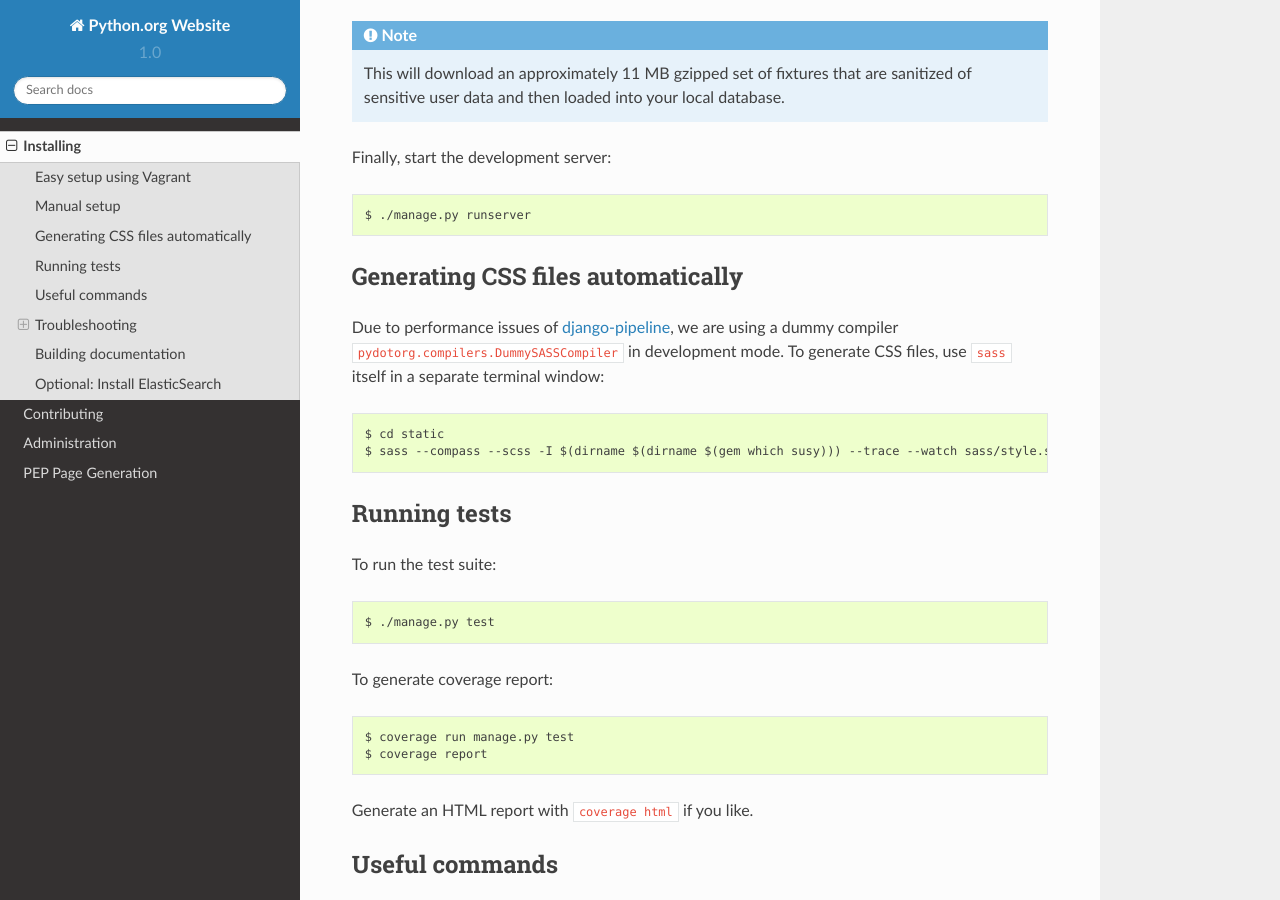
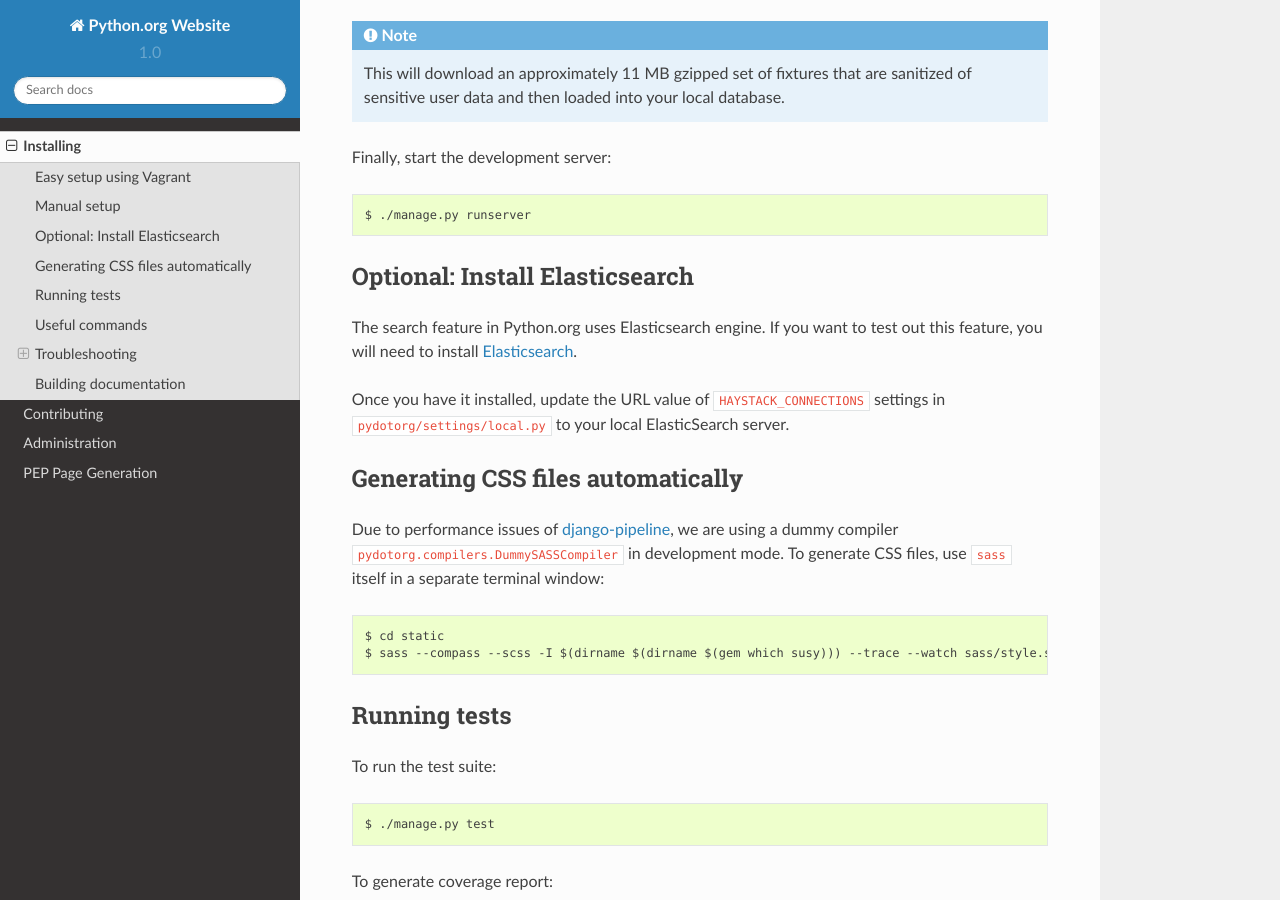
Before and after one commit to python/pythondotorg, a Sphinx documentation site: the page built from docs/source/install.rst, in a window 1280 px wide and 900 px high, scrolled down 2079 px. Built offline with Sphinx 7.4.7 and the Read the Docs theme 2.0.0, drawn with Linux system fonts in a browser that asks for light colours; some of the changed text lies outside the part shown.

Commit message:
move elasticsearch section

```diff
--- a/docs/source/install.rst
+++ b/docs/source/install.rst
@@ -99,6 +99,18 @@
     $ ./manage.py runserver
 
 
+Optional: Install Elasticsearch
+-------------------------------
+
+The search feature in Python.org uses Elasticsearch engine.  If you want to
+test out this feature, you will need to install Elasticsearch_.
+
+Once you have it installed, update the URL value of ``HAYSTACK_CONNECTIONS``
+settings in ``pydotorg/settings/local.py`` to your local ElasticSearch server.
+
+.. _Elasticsearch: https://www.elastic.co/downloads/elasticsearch
+
+
 Generating CSS files automatically
 ----------------------------------
 
```
Also changed, not shown: other parts of docs/source/install.rst (+0 -12 lines).
